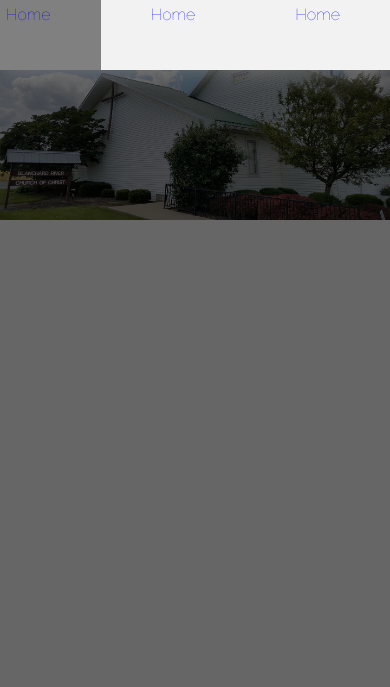
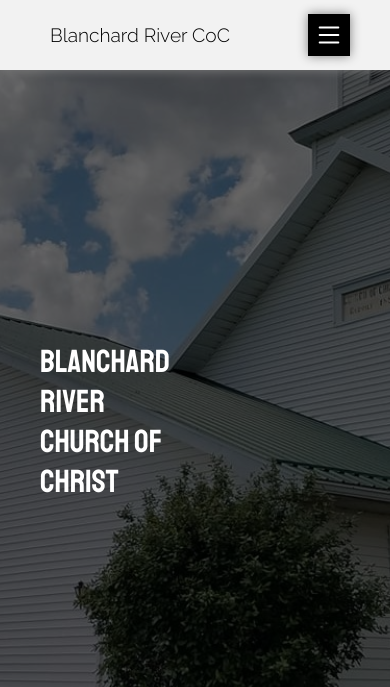
Before and after one commit to webere4870/Blanchard-River-Church-Website, a plain HTML site: page index.html in a window 390 px wide. Shown: the top 687 px of the page. Drawn offline with nearby package versions, Linux system fonts and the light colour scheme.

Commit message:
Home page design halfway

```diff
--- a/control.js
+++ b/control.js
@@ -1,3 +1,4 @@
+/*
 $("#slideshow > div:gt(0)").hide();
 
 setInterval(function() {
@@ -8,6 +9,12 @@
   .end()
   .appendTo('#slideshow');
 }, 6000);
+*/
+
+$('.navBox').click((evt)=>
+{
+    $('.mobileNavigation').slideToggle(500)
+})
 
 let latitude = 41.037660;
     let longitude = -83.649540;
--- a/index.html
+++ b/index.html
@@ -14,31 +14,48 @@
     crossorigin=""/>
     <link rel="preconnect" href="https://fonts.googleapis.com">
     <link rel="preconnect" href="https://fonts.gstatic.com" crossorigin>
-    <link href="https://fonts.googleapis.com/css2?family=Raleway:wght@100&display=swap" rel="stylesheet">
+    <link href="https://fonts.googleapis.com/css2?family=Raleway:wght@300&family=Staatliches&display=swap" rel="stylesheet">
+
     <script src="https://unpkg.com/leaflet@1.7.1/dist/leaflet.js"
     integrity="sha512-XQoYMqMTK8LvdxXYG3nZ448hOEQiglfqkJs1NOQV44cWnUrBc8PkAOcXy20w0vlaXaVUearIOBhiXZ5V3ynxwA=="
     crossorigin=""></script>
+    <script src="https://cdn.jsdelivr.net/npm/bootstrap@5.1.3/dist/js/bootstrap.bundle.min.js" integrity="sha384-ka7Sk0Gln4gmtz2MlQnikT1wXgYsOg+OMhuP+IlRH9sENBO0LRn5q+8nbTov4+1p" crossorigin="anonymous"></script>
     <title>Document</title>
 </head>
 <body>
-    <nav>
+    <nav class="desktopNavigation">
         <a href="#" style="justify-self: flex-start; margin-right: auto;">Blanchard River CoC</a>
         <a href="#">Home</a>
         <a href="#">Home</a>
         <a href="#">Home</a>
         <a href="#">Home</a>
+        <div class="shadow navBox" style="margin-right: 40px; padding: 6px;">
+            <svg xmlns="http://www.w3.org/2000/svg" width="30" height="30" fill="white" class="bi bi-list" viewBox="0 0 16 16" >
+                <path class="shadow" fill-rule="evenodd" d="M2.5 12a.5.5 0 0 1 .5-.5h10a.5.5 0 0 1 0 1H3a.5.5 0 0 1-.5-.5zm0-4a.5.5 0 0 1 .5-.5h10a.5.5 0 0 1 0 1H3a.5.5 0 0 1-.5-.5zm0-4a.5.5 0 0 1 .5-.5h10a.5.5 0 0 1 0 1H3a.5.5 0 0 1-.5-.5z"/>
+            </svg>
+        </div>
     </nav>
-    <div id="overlay">
 
+    <nav class="mobileNavigation colFlex" style="display: none;">
+        <a href="#">Home</a>
+        <a href="#">Home</a>
+        <a href="#">Home</a>
+        <a href="#">Home</a>
+    </nav>
+
+    <div class="fullPage" id="homePage">
+        <div id="mainBlock">
+            <h1 class="blockFont white" style="font-weight: thinner; text-align: left;">Blanchard <br> River <br> Church of <br> Christ</h1>
+        </div>
     </div>
-    <div id="slideshow">
+    <!-- <div id="slideshow">
         <div class="slide">
           <img src="./images/churchSmaller.jpg">
         </div>
         <div class="slide">
           <img src="./images/vbs.jpg">
         </div>
-    </div>
+    </div> -->
     <div class="footer">
         <!-- <div class="pinkDrop">
 
--- a/stylesheet.css
+++ b/stylesheet.css
@@ -1,7 +1,9 @@
 :root{
     --white: #f2f2f2;
+    --darkWhite: #c5c5c5;
     --darkGray: rgb(36, 36, 36);
     --mainFont: 'Raleway', sans-serif;
+    --blockFont: 'Staatliches', cursive;
 }
 
 *
@@ -16,6 +18,27 @@
 body, html
 {
     overflow-x: hidden;
+}
+
+body{
+    min-height: 100vh;
+    width: 100vw;
+    background: linear-gradient(rgba(0,0,0,.6), rgba(0,0,0,0.6)), url("./images/churchSmaller.jpg");
+    background-attachment: fixed;
+    background-position: center;
+    background-size: cover;
+    background-repeat: no-repeat;
+}
+
+.shadow{
+    box-shadow: 0 0 10px gray;
+    transition-property: all;
+    transition-duration:.3s;
+    transition-timing-function: linear;}
+
+.shadow:hover{
+    box-shadow: 0 0 40px gray;
+    cursor: pointer;
 }
 
 #slideshow{
@@ -38,24 +61,63 @@
     z-index: 1;
 }
 
-nav
+.mainFont
+{
+    font-family: var(--mainFont);
+}
+
+.blockFont
+{
+    font-family: var(--blockFont);
+}
+
+.white
+{
+    color: white;
+}
+
+
+
+.desktopNavigation
 {
     height: 70px;
     width: 100vw;
-    position: absolute;
+    position: fixed;
     top: 0;
     left: 0;
     z-index: 2;
     background: var(--white);
-    box-shadow: 0 0 30px gray;
+    box-shadow: 0 0 10px gray;
     display: flex;
     justify-content: flex-end;
     align-items: center;
 }
 
-nav a{
+.desktopNavigation a{
     height: 100%;
-    padding: 5px 50px;
+    display: flex;
+    justify-content: center;
+    align-items: center;
+    padding: 0 50px;
+    color: black;
+    font-size: 1.2rem;
+}
+
+.navBox{
+    display: none;
+    background: black;
+}
+
+.mobileNavigation
+{
+    display: none;
+    position: fixed;
+    top: 0;
+    left: 0;
+    height: 100vh;
+    width: 100vw;
+    background: var(--white);
+    color: black;
 }
 
 a
@@ -63,9 +125,7 @@
     text-decoration: none;
 }
 
-nav a:hover{
-    background-color: gray;
-}
+
 
 .footer{
     display: flex;
@@ -109,3 +169,43 @@
     min-height: 100vh;
     width: 100vw;
 }
+
+#homePage
+{
+    display: flex;
+    justify-content: center;
+    align-items: flex-start;
+    flex-direction: column;
+    padding-left: 40px;
+}
+
+
+@media screen and (max-width: 1024px)
+{
+    .desktopNavigation a
+    {
+        display: none;
+    }
+    .desktopNavigation a:nth-of-type(1)
+    {
+        display: inherit;
+    }
+    .navBox{
+        display: inherit;
+    }
+}
+
+@media screen and (max-width: 768px)
+{
+
+}
+
+@media screen and (max-width: 600px)
+{
+
+}
+
+@media screen and (max-width: 450px)
+{
+
+}
```
